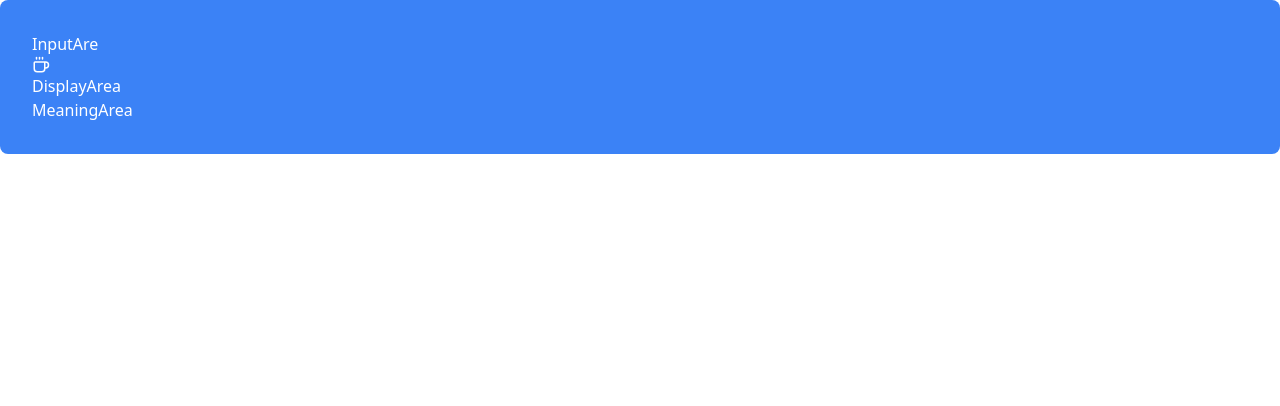
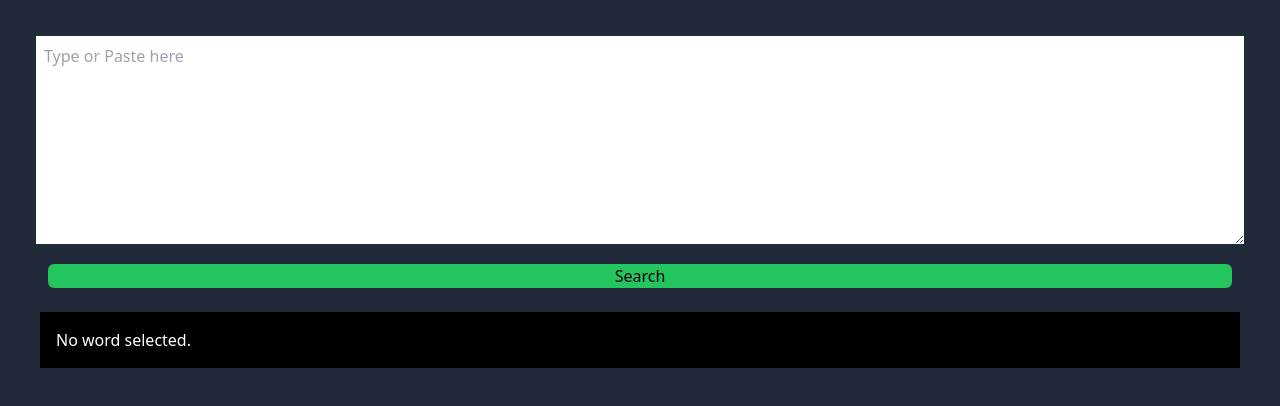
Before and after one commit to Inryoku/Fukurou, a React (Vite) app: page / in a window 1280 px wide. Shown: the top 406 px of the page. Built offline with nearby package versions, Linux system fonts and the light colour scheme.

Commit message:
add input area and clickable display

```diff
--- a/src/App.jsx
+++ b/src/App.jsx
@@ -3,45 +3,104 @@ import { Coffee } from "lucide-react";
 
 export default function App() {
   return (
-    <body className="bg-blue-500 text-white p-8 rounded-lg">
+    <body className="bg-gray-800 text-white p-8 w-full h-screen">
       <DataManager />
     </body>
   );
 }
 
 function DataManager() {
-  const {} = InputLogic();
-  const {} = WordMeaningLogic();
+  const [splitText, setSplitText] = useState([]); // 初期値を空配列に変更
+  const [selectedWord, setSelectedWord] = useState(""); // 選択された単語を管理
+
+  const handleTextInterpret = (text) => {
+    console.log("Interpreting text: ", text);
+    setSplitText(text.match(/(\w+|[^\s\w])/g) || []); // 正規表現で分割
+  };
+
+  const handleWordLemmatize = (word) => {
+
+  };
+
+
+  const handleWordClick = (word) => {
+    console.log("Clicked word: ", word);
+    setSelectedWord(word);
+  };
 
   return (
     <>
-      <InputArea />
-      <DisplayArea />
-      <MeaningArea />
+      <InputArea onSendText={handleTextInterpret} />
+      <DisplayArea splitText={splitText} onWordClick={handleWordClick} />
+      <MeaningArea selectedWord={selectedWord} />
     </>
   );
 }
 
-function InputLogic() {
-  return {};
+function InputArea({ onSendText }) {
+  const [inputText, setInputText] = useState("");
+
+  const handleSubmit = (e) => {
+    e.preventDefault();
+    if (inputText.trim() !== "") {
+      onSendText(inputText);
+      setInputText("");
+    }
+  };
+
+  return (
+    <form onSubmit={handleSubmit} className="flex flex-col">
+      <textarea
+        className="text-black p-2 m-1"
+        type="text"
+        rows="8"
+        placeholder="Type or Paste here"
+        value={inputText}
+        onChange={(e) => setInputText(e.target.value)}
+      />
+      <button type="submit" className="bg-green-500 text-black rounded-md m-4">
+        Search
+      </button>
+    </form>
+  );
 }
 
-function InputArea() {
+function DisplayArea({ splitText, onWordClick }) {
+  const isAlphabet = (word) => {
+    return /^[a-zA-Z]+$/.test(word);
+  };
+
   return (
-    <div>
-      InputAre
-      <Coffee size={18} />
+    <div
+      className="flex flex-wrap bg-slate-50
+      text-sm text-black"
+    >
+      {splitText.map((word, index) => {
+        const clickable = isAlphabet(word);
+        return (
+          <span
+            key={index}
+            onClick={() => clickable && onWordClick(word)}
+            className={`m-1 p-1
+               ${clickable ? "bg-gray-500" : null}
+                `}
+          >
+            {word}
+          </span>
+        );
+      })}
     </div>
   );
 }
 
-function WordMeaningLogic() {
-  return <></>;
+function MeaningArea({ selectedWord }) {
+  return (
+    <div className="bg-black text-white p-4 m-2">
+      {selectedWord ? (
+        <p>Meaning of "{selectedWord}" will appear here.</p>
+      ) : (
+        <p>No word selected.</p>
+      )}
+    </div>
+  );
 }
-
-function DisplayArea() {
-  return <div>DisplayArea</div>;
-}
-function MeaningArea() {
-  return <div>MeaningArea</div>;
-}
```
